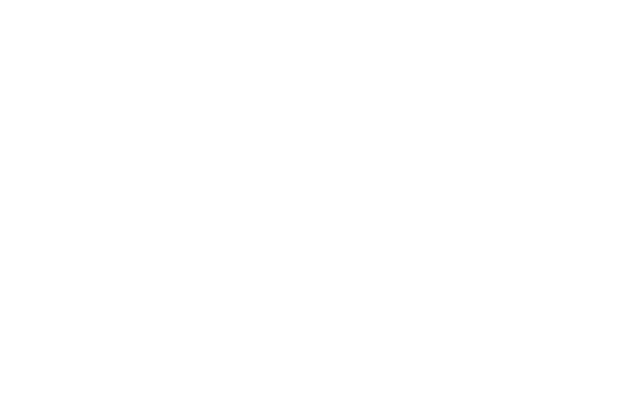
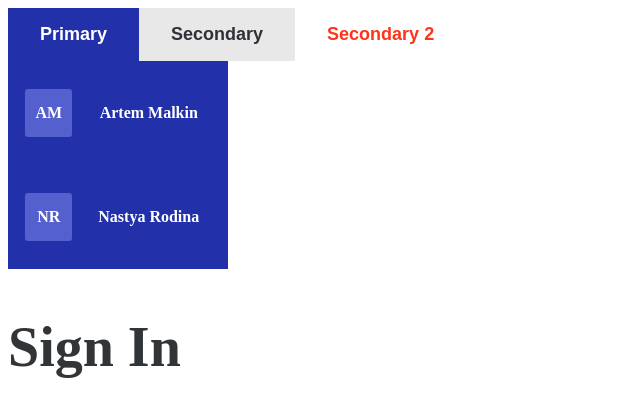
Before and after one commit to a-rodina/ReactJS-MiniBlog, a React (Create React App) app: page / in a window 1280 px wide. Shown: the top 416 px of the page, without its empty margins (0-640 px from the left). Built offline with nearby package versions, Linux system fonts and the light colour scheme; the HTML template or start-up script is replaced by a standard one.

Commit message:
add components Button, UserName, Title, Tabs

```diff
--- a/src/App.tsx
+++ b/src/App.tsx
@@ -1,8 +1,23 @@
 import './App.css';
+import Button from './components/Button/Button';
+import UserName from './components/UserName/UserName';
+import Title from './components/Title/Title';
+import Tabs from './components/Tabs/Tabs';
+import TabsElements from './components/TabsElements/TabsElements';
 
 function App() {
   return (
-    <></>
+    <>
+      <Button buttonState={false} typeButton="primary" content='Primary'></Button>
+      <Button buttonState={false} typeButton="secondary" content='Secondary'></Button>
+      <Button buttonState={false} typeButton="secondary2" content='Secondary 2'></Button>
+      <UserName fullName='Artem Malkin'></UserName>
+      <UserName fullName='Nastya Rodina'></UserName>
+      <Title style='main-title' content='Sign In'></Title>
+      {/* <Tabs style=''>
+        <TabsElements></TabsElements>
+      </Tabs> */}
+    </>
   );
 }
 
--- /dev/null
+++ b/src/components/Button/Button.css
@@ -0,0 +1,57 @@
+.primary{
+    padding: 16px 32px;
+    font-weight: 600;
+    font-size: 18px;
+    background-color: #2231AA;
+    color: #ffffff;
+    border: none;
+    cursor: pointer;
+}
+
+.primary:hover {
+    background-color: #5360CD;
+}
+
+.primary:disabled {
+    background-color: #E8E8E8;
+    color: #8D8E97;
+}
+
+.secondary{
+    padding: 16px 32px;
+    font-weight: 600;
+    font-size: 18px;
+    background-color: #E8E8E8;
+    color: #313037;
+    border: none;
+    cursor: pointer;
+}
+
+.secondary:hover {
+    background-color: #DADADA;
+}
+
+.secondary:disabled {
+    background-color: #E8E8E8;
+    color: #8D8E97;
+}
+
+.secondary2{
+    padding: 16px 32px;
+    font-weight: 600;
+    font-size: 18px;
+    background-color: #ffffff;
+    color: #FD3419;
+    border: none;
+    cursor: pointer;
+}
+
+.secondary2:hover {
+    border: 1px solid #DADADA;
+    padding: 15px 31px;
+}
+
+.secondary2:disabled {
+    background-color: #ffffff;
+    color: #8D8E97;
+}
--- /dev/null
+++ b/src/components/Button/Button.tsx
@@ -0,0 +1,17 @@
+import './Button.css';
+
+interface IButton {
+    content: string,
+    buttonState: boolean,
+    typeButton: string
+}
+
+function Button({content, buttonState, typeButton}: IButton) {
+    return (
+        <>
+        <button disabled={buttonState} className={typeButton} type='button'>{content}</button>
+        </>
+    );
+}
+
+export default Button;
--- /dev/null
+++ b/src/components/Tabs/Tabs.tsx
@@ -0,0 +1,15 @@
+import './Tabs.css';
+
+interface ITabs {
+    style: string,
+}
+
+function Tabs({style}: ITabs) {
+    return (
+        <>
+            <div className={style}></div>
+        </>
+    );
+}
+
+export default Tabs;
--- /dev/null
+++ b/src/components/TabsElements/TabsElements.tsx
@@ -0,0 +1,16 @@
+import './TabsElements.css';
+
+interface ITabsElements {
+    style: string,
+    title: string
+}
+
+function TabsElements({style, title}: ITabsElements) {
+    return (
+        <>
+            <div className={style}>{title}</div>
+        </>
+    );
+}
+
+export default TabsElements;
--- /dev/null
+++ b/src/components/Title/Title.css
@@ -0,0 +1,6 @@
+.main-title{
+    color: #323537;
+    line-height: 80px;
+    font-size: 56px;
+    font-weight: 700;
+}
--- /dev/null
+++ b/src/components/Title/Title.tsx
@@ -0,0 +1,16 @@
+import './Title.css';
+
+interface ITitle {
+    content: string,
+    style: string
+}
+
+function Title({content, style}: ITitle) {
+    return (
+        <>
+        <h1 className={style} >{content}</h1>
+        </>
+    );
+}
+
+export default Title;
--- /dev/null
+++ b/src/components/UserName/UserName.css
@@ -0,0 +1,29 @@
+.container-username {
+    width: 200px;
+    height: 84px;
+    background-color: #2231AA;
+    display: flex;
+    justify-content: space-around;
+    align-items: center;
+    padding: 10px;
+}
+.container-username__inicial {
+    color: #fff;
+    font-weight: 600;
+    font-size: 16px;
+    line-height: 34px;
+    width: 27px;
+    text-align: center;
+    background-color: #5360CD;
+    padding: 7px 10px;
+    border-radius: 3px;
+}
+.container-username__fullname {
+    color: #fff;
+    width: 104px;
+    font-weight: 600;
+    font-size: 16px;
+    line-height: 34px;
+    text-align: center;
+    padding: 7px 10px;
+}
--- /dev/null
+++ b/src/components/UserName/UserName.tsx
@@ -0,0 +1,25 @@
+import './UserName.css';
+
+interface IUserName {
+    fullName: string,
+}
+
+function UserName({fullName}: IUserName) {
+
+    function getInicial(name: string): string{
+        let array = name.split(" ");
+        return array.reduce((res, item) => {
+            return res + item[0]
+        }, "")
+    }
+    return (
+        <>
+            <div className='container-username'>
+                <div className='container-username__inicial'>{getInicial(fullName)}</div>
+                <div className='container-username__fullname'>{fullName}</div>
+            </div>
+        </>
+    );
+}
+
+export default UserName;
```
Also changed, not shown: src/components/Tabs/Tabs.css (added), src/components/TabsElements/TabsElements.css (added).
